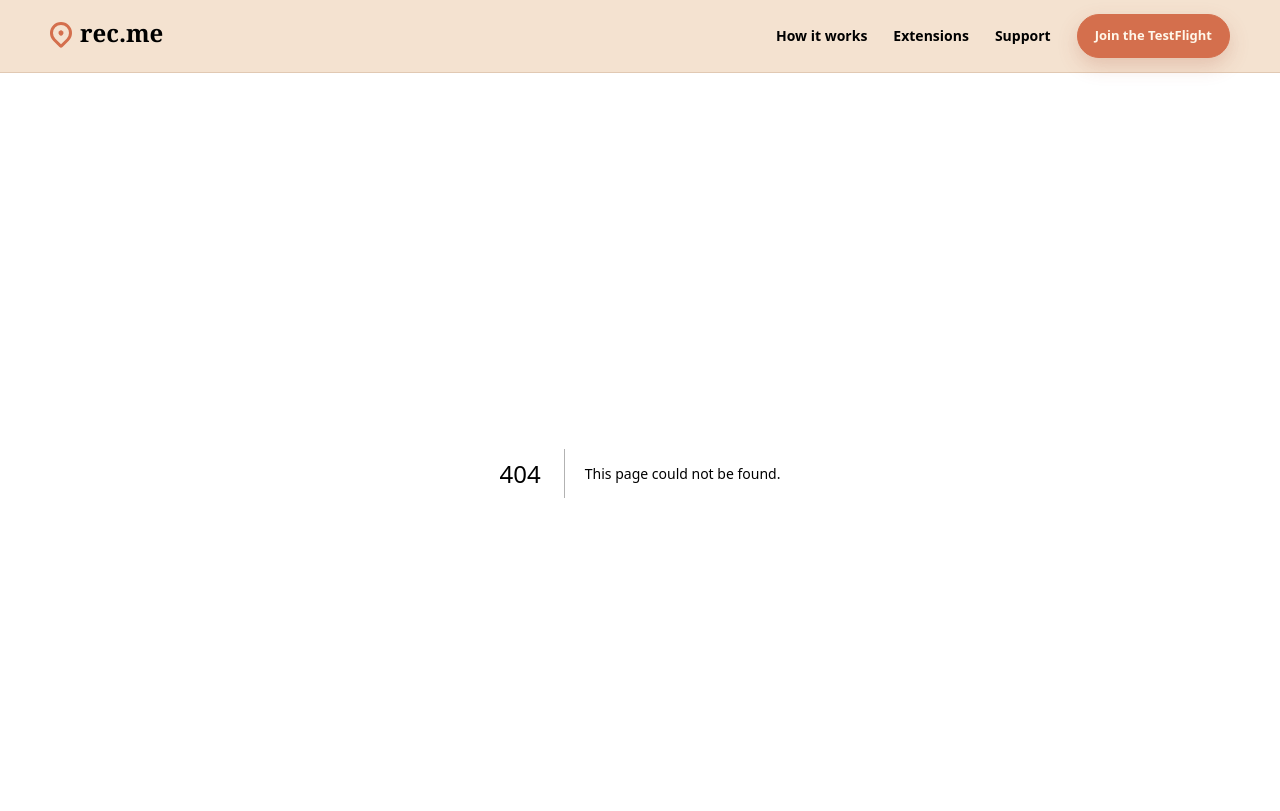
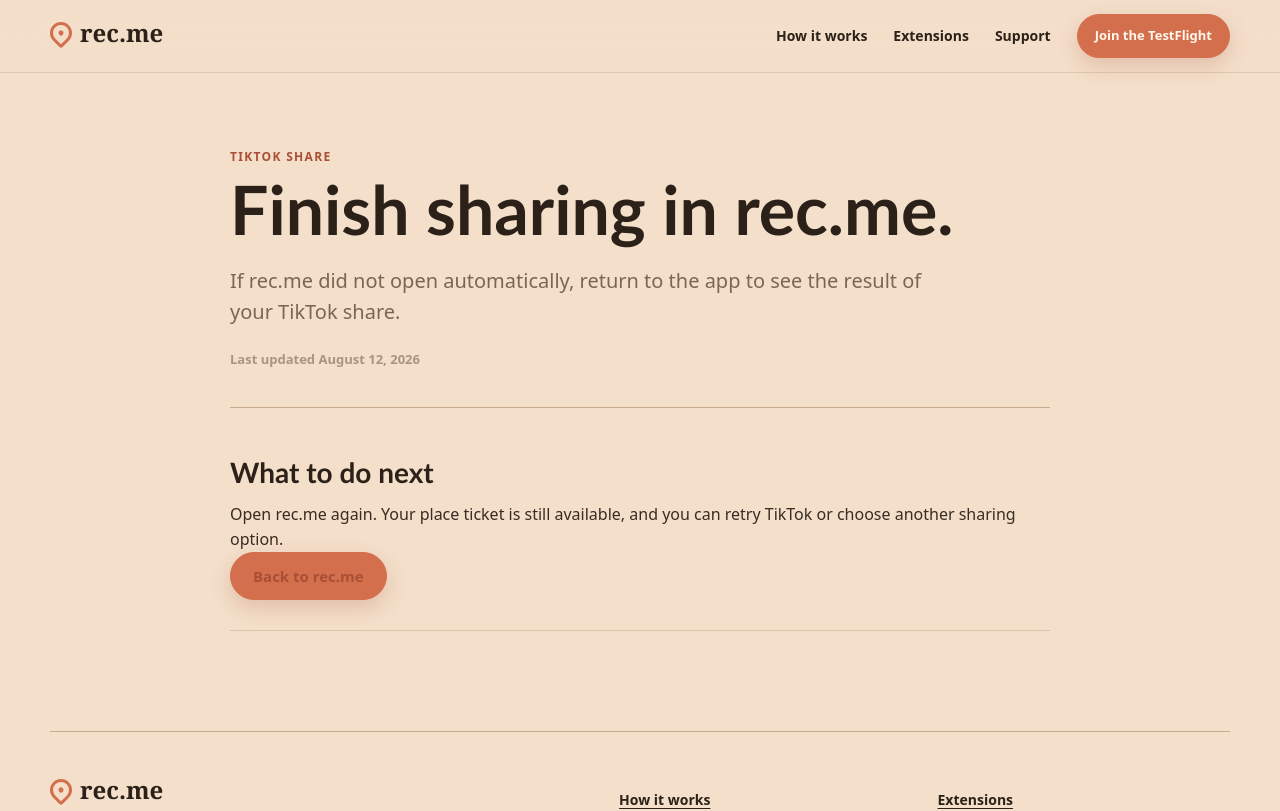
Before and after one commit to joelipshutz/recme-site, a Next.js app: page /share/tiktok in a window 1280 px wide. Before the commit this address had no page. Shown: the top 811 px of the page. Built offline with nearby package versions, Linux system fonts and the light colour scheme; a web font is replaced by a local one.

Commit message:
feat: add TikTok Share Kit callback route (#7)
Co-authored-by: Ryan Lieblein <ryanlieblein@Ryans-MacBook-Pro.local>

```diff
--- /dev/null
+++ b/app/share/tiktok/page.tsx
@@ -0,0 +1,29 @@
+import Link from "next/link";
+import { DocumentPage } from "@/components/DocumentPage";
+
+export const metadata = {
+  title: "TikTok Share",
+  description: "Return to rec.me after sharing a place ticket to TikTok."
+};
+
+export default function TikTokShareCallbackPage() {
+  return (
+    <DocumentPage
+      eyebrow="TikTok Share"
+      title="Finish sharing in rec.me."
+      intro="If rec.me did not open automatically, return to the app to see the result of your TikTok share."
+      updated="August 12, 2026"
+    >
+      <section>
+        <h2>What to do next</h2>
+        <p>
+          Open rec.me again. Your place ticket is still available, and you can
+          retry TikTok or choose another sharing option.
+        </p>
+        <Link className="button" href="/">
+          Back to rec.me
+        </Link>
+      </section>
+    </DocumentPage>
+  );
+}
```
Also changed, not shown: 1 other file (tests, documents, lock files or other folders).
